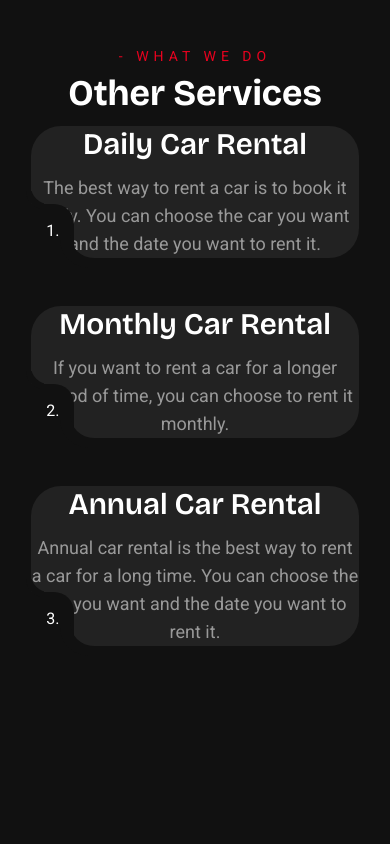
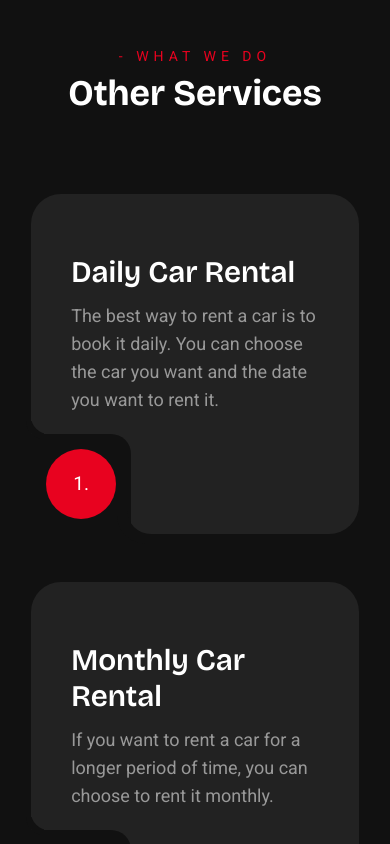
Before and after one commit to Jisap/vite-carrental2-2025, a React (Vite) app: page / in a window 390 px wide. Shown: the part 4160-5004 px from the top of the page. Before the commit the page ends 4936 px from the top, so only its background shows below. Built offline with nearby package versions, Linux system fonts and the light colour scheme.

Commit message:
Refactor Service component to utilize a dynamic ServiceCard for rendering car rental options. Update CSS to remove legacy styles in favor of Tailwind classes for improved maintainability and responsiveness.

```diff
--- a/src/Components/Service.jsx
+++ b/src/Components/Service.jsx
@@ -1,4 +1,36 @@
 import React from 'react'
+
+const servicesData = [
+  {
+    number: '1.',
+    title: 'Daily Car Rental',
+    description: 'The best way to rent a car is to book it daily. You can choose the car you want and the date you want to rent it.',
+  },
+  {
+    number: '2.',
+    title: 'Monthly Car Rental',
+    description: 'If you want to rent a car for a longer period of time, you can choose to rent it monthly.',
+  },
+  {
+    number: '3.',
+    title: 'Annual Car Rental',
+    description: 'Annual car rental is the best way to rent a car for a long time. You can choose the car you want and the date you want to rent it.',
+  },
+];
+
+const ServiceCard = ({ number, title, description }) => (
+  <div className='group relative text-white rounded-[30px] bg-[#222222] w-full px-[40px] pt-[60px] pb-[120px] transition-all duration-300'>
+    <h5 className='font-semibold text-3xl mb-3 font-bricolage'>{title}</h5>
+    <p className='text-[#999] text-lg'>{description}</p>
+    <div className='curv bg-[#111111]'>
+      <div className='w-[70px] h-[70px] flex justify-center items-center relative text-[1.2rem] border-2 border-transparent
+      rounded-full bg-primary transition-all duration-300 group-hover:border-[#222222] group-hover:bg-transparent'
+      >
+        {number}
+      </div>
+    </div>
+  </div>
+);
 
 const Service = () => {
   return (
@@ -11,60 +43,13 @@ const Service = () => {
         <h2 className='text-4xl md:text-5xl font-bold mb-3 font-bricolage'>
           Other Services
         </h2>
+      </div>
 
-        <div className='our-service-wrapper'>
-          <div className='grid w-full gap-12 grid-cols-1 lg:grid-cols-2 2xl:grid-cols-3'>
-            <div className='service-item relative text-white rounded-[30px] bg-[#222222] w-full'>
-              <h5 className='font-semibold text-3xl mb-3 font-bricolage'>
-                Daily Car Rental
-              </h5>
-
-              <p className='text-[#999] text-lg'>
-                The best way to rent a car is to book it daily. You can choose
-                the car you want and the date you want to rent it.
-              </p>
-
-              <div className='curv'>
-                <div className='service-item-curv section-item-curv'>
-                  1.
-                </div>
-              </div>
-            </div>
-
-            <div className='service-item relative text-white rounded-[30px] bg-[#222222] w-full'>
-              <h5 className='font-semibold text-3xl mb-3 font-bricolage'>
-                Monthly Car Rental
-              </h5>
-
-              <p className='text-[#999] text-lg'>
-                If you want to rent a car for a longer period of time, you can
-                choose to rent it monthly.
-              </p>
-
-              <div className='curv'>
-                <div className='service-item-curv section-item-curv'>
-                  2.
-                </div>
-              </div>
-            </div>
-
-            <div className='service-item relative text-white rounded-[30px] bg-[#222222] w-full'>
-              <h5 className='font-semibold text-3xl mb-3 font-bricolage'>
-                Annual Car Rental
-              </h5>
-
-              <p className='text-[#999] text-lg'>
-                Annual car rental is the best way to rent a car for a long time.
-                You can choose the car you want and the date you want to rent it.
-              </p>
-
-              <div className='curv'>
-                <div className='service-item-curv section-item-curv'>
-                  3.
-                </div>
-              </div>
-            </div>
-          </div>
+      <div className='our-service-wrapper'>
+        <div className='grid w-full gap-12 grid-cols-1 lg:grid-cols-2 2xl:grid-cols-3'>
+          {servicesData.map((service, index) => (
+            <ServiceCard key={index} {...service} />
+          ))}
         </div>
       </div>
     </div>
```
Also changed, not shown: src/index.css (+32 -0 lines).
